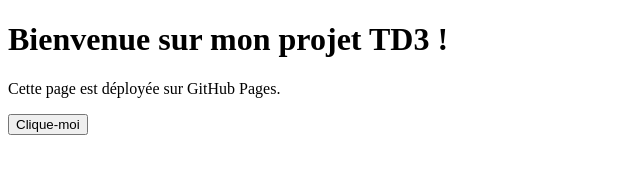
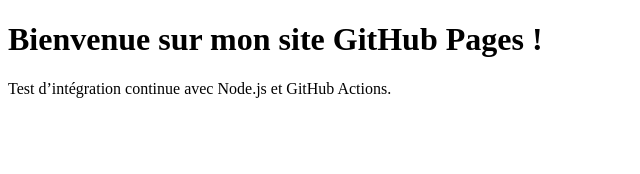
Before and after one commit to taharachedi/DevOps-TD3-ci, a website: page index.html in a window 1280 px wide. Shown: the whole page, without its empty margins (0-640 px from the left). Drawn offline with Linux system fonts and the light colour scheme.

Commit message:
Ajout de la page HTML pour GitHub Pages

```diff
--- a/index.html
+++ b/index.html
@@ -1,12 +1,10 @@
 <!DOCTYPE html>
-<html lang="fr">
+<html>
 <head>
-  <meta charset="UTF-8">
-  <title>Mon Projet DevOps TD3</title>
+    <title>Mon site GitHub Pages</title>
 </head>
 <body>
-  <h1>Bienvenue sur mon projet TD3 !</h1>
-  <p>Cette page est déployée sur GitHub Pages.</p>
-  <button onclick="alert('Hello !')">Clique-moi</button>
+    <h1>Bienvenue sur mon site GitHub Pages !</h1>
+    <p>Test d’intégration continue avec Node.js et GitHub Actions.</p>
 </body>
 </html>
```
